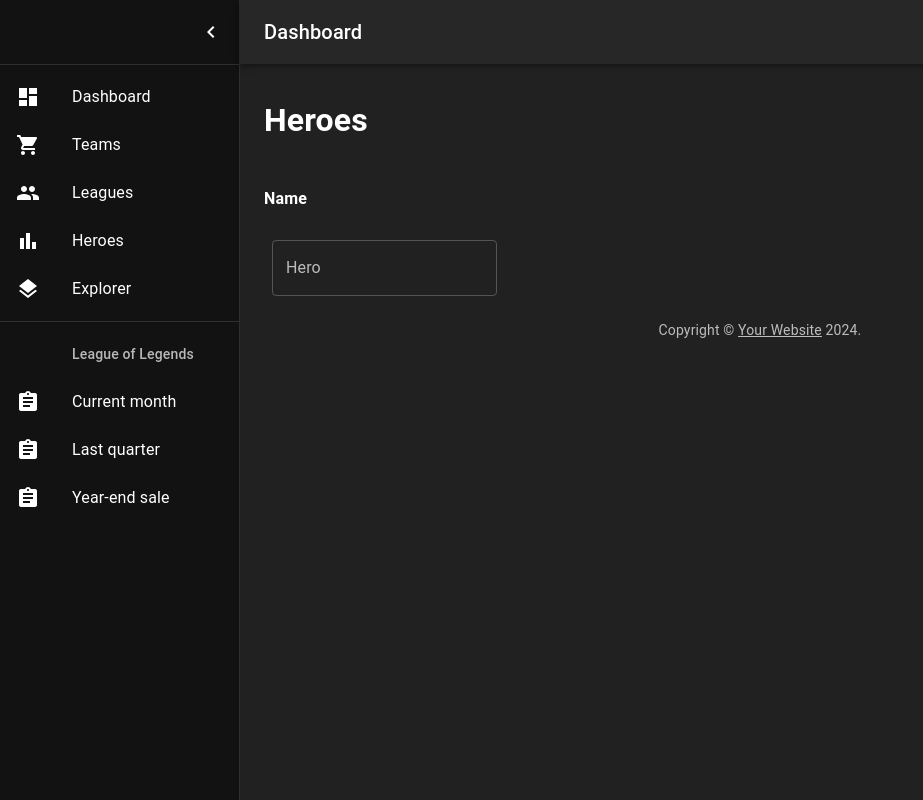
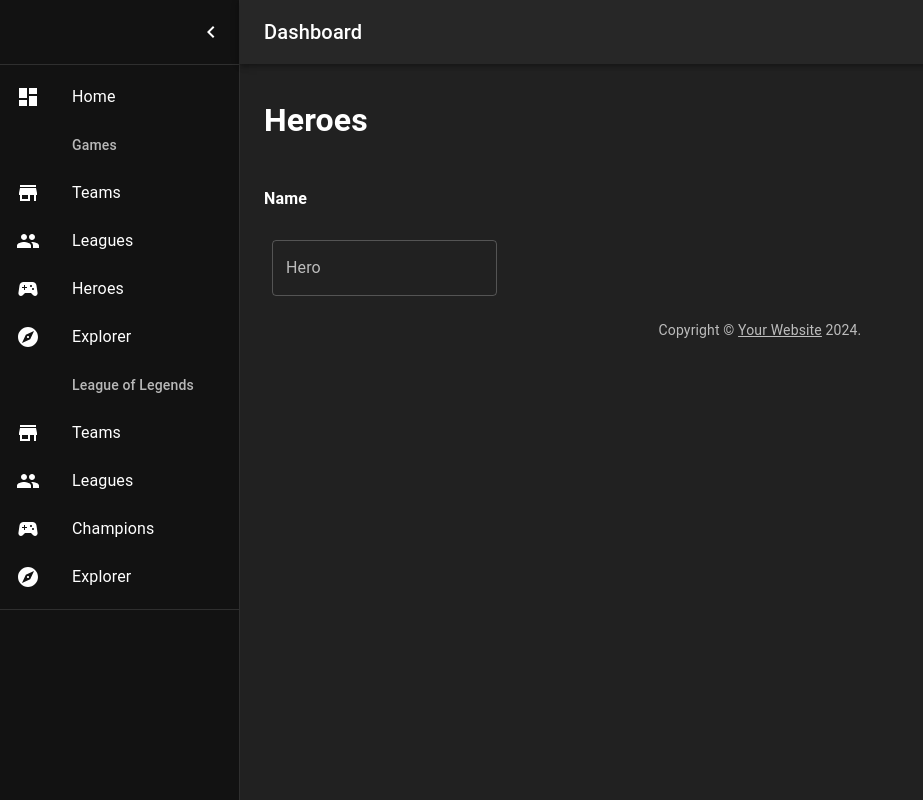
Before and after one commit to Jhowl/dotlolproject, a Next.js app: page /dota2/heroes in a window 1280 px wide. Shown: the whole page, without its empty margins (0-923 px from the left). Built offline with nearby package versions, Linux system fonts and the light colour scheme.

Commit message:
Update icons and links in listItems.jsx

```diff
--- /dev/null
+++ b/src/app/components/blocks/menu.js
@@ -0,0 +1,127 @@
+import React from 'react';
+import Link from 'next/link';
+import { Box, Drawer, List, ListItem, ListItemIcon, ListItemText, Toolbar, Typography } from '@mui/material';
+import { Home, SportsEsports, AccountTree, Group, EmojiEvents, Search } from '@mui/icons-material';
+
+const drawerWidth = 240;
+
+const MenuComponent = () => {
+  return (
+    <Drawer
+      variant="permanent"
+      sx={{
+        width: drawerWidth,
+        flexShrink: 0,
+        '& .MuiDrawer-paper': {
+          width: drawerWidth,
+          backgroundColor: '#121212',
+          color: '#fff',
+        },
+      }}
+    >
+      <Toolbar />
+      <Box sx={{ overflow: 'auto', paddingTop: 2 }}>
+        <List>
+          {/* Home */}
+          <ListItem button key="Home" component="a" href="/">
+            <ListItemIcon>
+              <Home sx={{ color: '#fff' }} />
+            </ListItemIcon>
+            <ListItemText primary="Home" />
+          </ListItem>
+
+          {/* Games */}
+          <ListItem>
+            <ListItemText primary={<Typography variant="h6">Games</Typography>} sx={{ color: '#fff', paddingBottom: 1 }} />
+          </ListItem>
+
+          {/* Dota 2 */}
+          <ListItem button key="Dota 2">
+            <ListItemIcon>
+              <SportsEsports sx={{ color: '#fff' }} />
+            </ListItemIcon>
+            <ListItemText primary="Dota 2" />
+          </ListItem>
+          <List component="div" disablePadding>
+            <Link href="/dota2/teams" passHref>
+              <ListItem button sx={{ pl: 4 }}>
+                <ListItemIcon>
+                  <Group sx={{ color: '#fff' }} />
+                </ListItemIcon>
+                <ListItemText primary="Teams" />
+              </ListItem>
+            </Link>
+            <Link href="/dota2/leagues" passHref>
+              <ListItem button sx={{ pl: 4 }}>
+                <ListItemIcon>
+                  <EmojiEvents sx={{ color: '#fff' }} />
+                </ListItemIcon>
+                <ListItemText primary="Leagues" />
+              </ListItem>
+            </Link>
+            <Link href="/dota2/heroes" passHref>
+              <ListItem button sx={{ pl: 4 }}>
+                <ListItemIcon>
+                  <AccountTree sx={{ color: '#fff' }} />
+                </ListItemIcon>
+                <ListItemText primary="Heroes" />
+              </ListItem>
+            </Link>
+            <Link href="/dota2/explorer" passHref>
+              <ListItem button sx={{ pl: 4 }}>
+                <ListItemIcon>
+                  <Search sx={{ color: '#fff' }} />
+                </ListItemIcon>
+                <ListItemText primary="Explorer" />
+              </ListItem>
+            </Link>
+          </List>
+
+          {/* League of Legends */}
+          <ListItem button key="League of Legends">
+            <ListItemIcon>
+              <SportsEsports sx={{ color: '#fff' }} />
+            </ListItemIcon>
+            <ListItemText primary="League of Legends" />
+          </ListItem>
+          <List component="div" disablePadding>
+            <Link href="/lol/teams" passHref>
+              <ListItem button sx={{ pl: 4 }}>
+                <ListItemIcon>
+                  <Group sx={{ color: '#fff' }} />
+                </ListItemIcon>
+                <ListItemText primary="Teams" />
+              </ListItem>
+            </Link>
+            <Link href="/lol/leagues" passHref>
+              <ListItem button sx={{ pl: 4 }}>
+                <ListItemIcon>
+                  <EmojiEvents sx={{ color: '#fff' }} />
+                </ListItemIcon>
+                <ListItemText primary="Leagues" />
+              </ListItem>
+            </Link>
+            <Link href="/lol/champions" passHref>
+              <ListItem button sx={{ pl: 4 }}>
+                <ListItemIcon>
+                  <AccountTree sx={{ color: '#fff' }} />
+                </ListItemIcon>
+                <ListItemText primary="Champions" />
+              </ListItem>
+            </Link>
+            <Link href="/lol/explorer" passHref>
+              <ListItem button sx={{ pl: 4 }}>
+                <ListItemIcon>
+                  <Search sx={{ color: '#fff' }} />
+                </ListItemIcon>
+                <ListItemText primary="Explorer" />
+              </ListItem>
+            </Link>
+          </List>
+        </List>
+      </Box>
+    </Drawer>
+  );
+};
+
+export default MenuComponent;
--- a/src/app/components/dashboard/listItems.jsx
+++ b/src/app/components/dashboard/listItems.jsx
@@ -5,23 +5,23 @@ import ListItemIcon from '@mui/material/ListItemIcon';
 import ListItemText from '@mui/material/ListItemText';
 import ListSubheader from '@mui/material/ListSubheader';
 import DashboardIcon from '@mui/icons-material/Dashboard';
-import ShoppingCartIcon from '@mui/icons-material/ShoppingCart';
+import StoreIcon from '@mui/icons-material/Store';
 import PeopleIcon from '@mui/icons-material/People';
-import BarChartIcon from '@mui/icons-material/BarChart';
-import LayersIcon from '@mui/icons-material/Layers';
-import AssignmentIcon from '@mui/icons-material/Assignment';
+import SportsEsportsIcon from '@mui/icons-material/SportsEsports';
+import ExploreIcon from '@mui/icons-material/Explore';
 
 export const mainListItems = (
   <React.Fragment>
-    <ListItemButton component={Link} href="/dashboard">
+    <ListItemButton component={Link} href="/">
       <ListItemIcon>
         <DashboardIcon />
       </ListItemIcon>
-      <ListItemText primary="Dashboard" />
+      <ListItemText primary="Home" />
     </ListItemButton>
+    <ListSubheader inset>Games</ListSubheader>
     <ListItemButton component={Link} href="/dota2/teams">
       <ListItemIcon>
-        <ShoppingCartIcon />
+        <StoreIcon />
       </ListItemIcon>
       <ListItemText primary="Teams" />
     </ListItemButton>
@@ -33,41 +33,66 @@ export const mainListItems = (
     </ListItemButton>
     <ListItemButton component={Link} href="/dota2/heroes">
       <ListItemIcon>
-        <BarChartIcon />
+        <SportsEsportsIcon />
       </ListItemIcon>
       <ListItemText primary="Heroes" />
     </ListItemButton>
     <ListItemButton component={Link} href="/dota2/explorer">
       <ListItemIcon>
-        <LayersIcon />
+        <ExploreIcon />
+      </ListItemIcon>
+      <ListItemText primary="Explorer" />
+    </ListItemButton>
+    <ListSubheader inset>League of Legends</ListSubheader>
+    <ListItemButton component={Link} href="/lol/teams">
+      <ListItemIcon>
+        <StoreIcon />
+      </ListItemIcon>
+      <ListItemText primary="Teams" />
+    </ListItemButton>
+    <ListItemButton component={Link} href="/lol/leagues">
+      <ListItemIcon>
+        <PeopleIcon />
+      </ListItemIcon>
+      <ListItemText primary="Leagues" />
+    </ListItemButton>
+    <ListItemButton component={Link} href="/lol/heroes">
+      <ListItemIcon>
+        <SportsEsportsIcon />
+      </ListItemIcon>
+      <ListItemText primary="Champions" />
+    </ListItemButton>
+    <ListItemButton component={Link} href="/lol/explorer">
+      <ListItemIcon>
+        <ExploreIcon />
       </ListItemIcon>
       <ListItemText primary="Explorer" />
     </ListItemButton>
   </React.Fragment>
 );
 
-export const secondaryListItems = (
-  <React.Fragment>
-    <ListSubheader component="div" inset>
-      League of Legends
-    </ListSubheader>
-    <ListItemButton>
-      <ListItemIcon>
-        <AssignmentIcon />
-      </ListItemIcon>
-      <ListItemText primary="Current month" />
-    </ListItemButton>
-    <ListItemButton>
-      <ListItemIcon>
-        <AssignmentIcon />
-      </ListItemIcon>
-      <ListItemText primary="Last quarter" />
-    </ListItemButton>
-    <ListItemButton>
-      <ListItemIcon>
-        <AssignmentIcon />
-      </ListItemIcon>
-      <ListItemText primary="Year-end sale" />
-    </ListItemButton>
-  </React.Fragment>
-);
+// export const secondaryListItems = (
+//   <React.Fragment>
+//     <ListSubheader component="div" inset>
+//       League of Legends
+//     </ListSubheader>
+//     <ListItemButton>
+//       <ListItemIcon>
+//         <AssignmentIcon />
+//       </ListItemIcon>
+//       <ListItemText primary="Current month" />
+//     </ListItemButton>
+//     <ListItemButton>
+//       <ListItemIcon>
+//         <AssignmentIcon />
+//       </ListItemIcon>
+//       <ListItemText primary="Last quarter" />
+//     </ListItemButton>
+//     <ListItemButton>
+//       <ListItemIcon>
+//         <AssignmentIcon />
+//       </ListItemIcon>
+//       <ListItemText primary="Year-end sale" />
+//     </ListItemButton>
+//   </React.Fragment>
+// );
--- a/src/app/components/layout.jsx
+++ b/src/app/components/layout.jsx
@@ -10,6 +10,8 @@ import IconButton from '@mui/material/IconButton';
 import MenuIcon from '@mui/icons-material/Menu';
 import ChevronLeftIcon from '@mui/icons-material/ChevronLeft';
 import { mainListItems, secondaryListItems } from '@/app/components/dashboard/listItems';
+import MenuComponent from '@/app/components/blocks/menu';
+
 import Box from '@mui/material/Box';
 import { orange } from '@mui/material/colors';
 import Container from '@mui/material/Container';
@@ -141,7 +143,7 @@ export default function Layout({ children, title }) {
           <List component="nav">
             {mainListItems}
             <Divider sx={{ my: 1 }} />
-            {secondaryListItems}
+            {/* {secondaryListItems} */}
           </List>
         </Drawer>
         <Box
```
